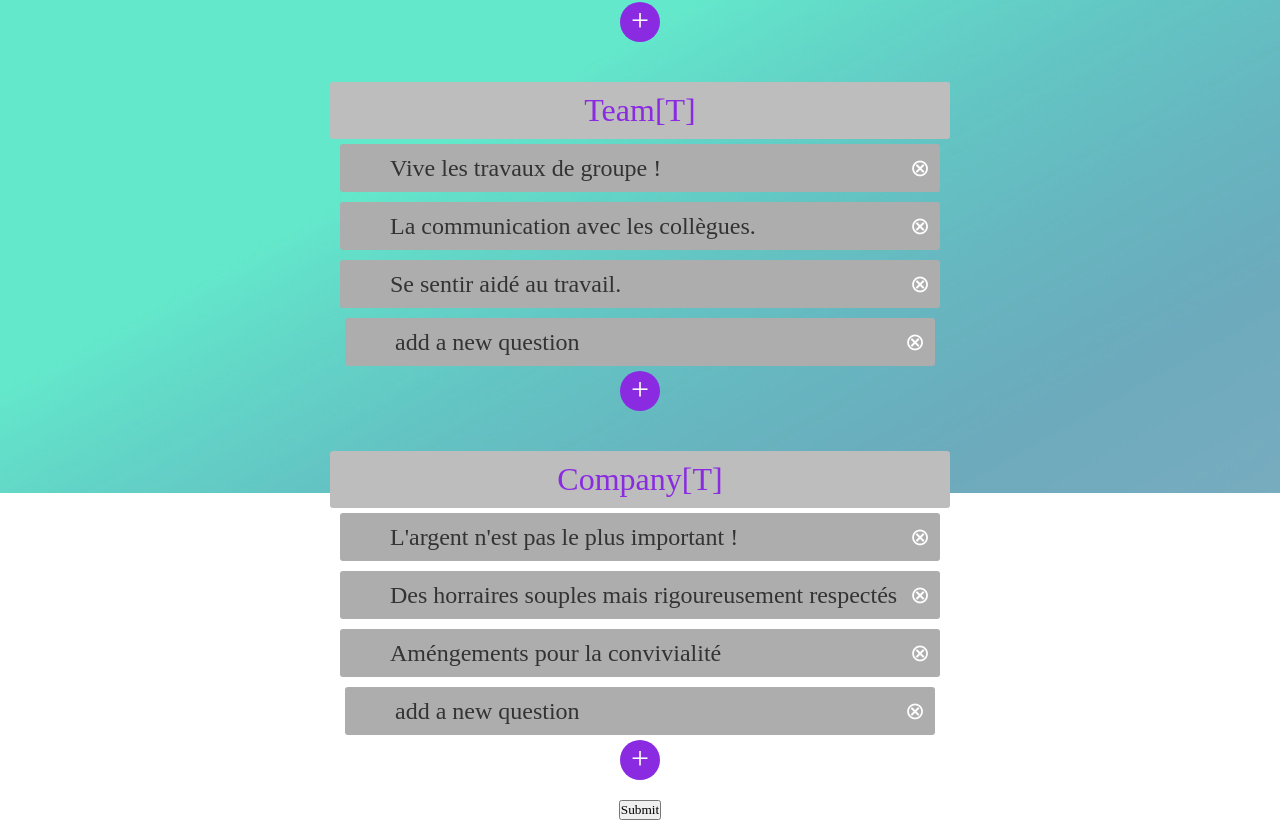
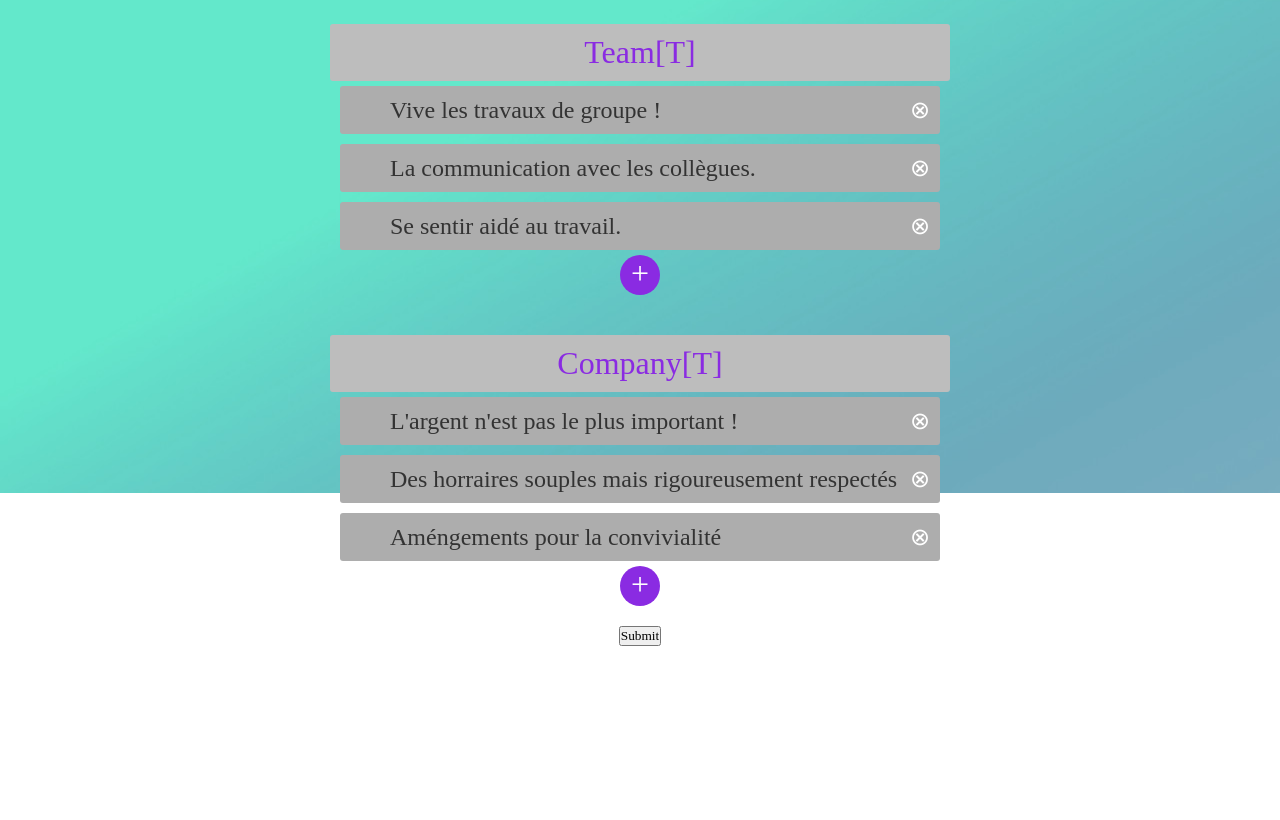
Before and after one commit to marouank7/eBloom, a React (Create React App) app in the folder front_app/: page /backOffice in a window 1280 px wide. Shown: the part 307-1127 px from the top of the page. After the commit the page ends 953 px from the top, so only its background shows below. Built offline with nearby package versions, Linux system fonts and the light colour scheme.

Commit message:
BackOfficePage: add  MyTextArea with button is OK. By Pierre -18- 16h31

```diff
--- a/front_app/src/App.js
+++ b/front_app/src/App.js
@@ -6,7 +6,6 @@ import HomePage from './Components/employee_surveys/HomePage';
 import Smaily from './Components/employee_surveys/Smaily';
 import { BrowserRouter as Router, Switch, Route } from "react-router-dom";
 import BackOfficePage from './Components/admin_back-office/BackOfficePage';
-import MyButton from "./Components/admin_back-office/MyButton";
 
 
 
--- a/front_app/src/Components/admin_back-office/BackOfficePage.js
+++ b/front_app/src/Components/admin_back-office/BackOfficePage.js
@@ -15,7 +15,7 @@ class BackOfficePage extends Component {
         //================================================================
         this.state = {
             // for interactivity
-            //input : "none",
+            inputDisplay : -1,
             // data from database
             date: "2019-04-06",
             name: "Choose one", //name
@@ -133,7 +133,7 @@ class BackOfficePage extends Component {
         const numButton = e.target.key ;
 
             console.log("numButton"+ numButton);
-        this.setState({input :"block"})
+        this.setState({inputDisplay :"block"})
     }
 
     sendSurvey = (event) => {
@@ -163,6 +163,8 @@ class BackOfficePage extends Component {
         //     .then((response) => response.json())
     }
 
+    // Button process use
+    ShowAtNum = withIndexOfWantedTarget => this.setState({inputDisplay : withIndexOfWantedTarget}) ;
 
 
 
@@ -180,26 +182,20 @@ class BackOfficePage extends Component {
             console.log("problem with the choice")
            }
         }
+
+        // ___Short Names___
+
         const _container = this.state.categories ;
+        const _display = this.state.inputDisplay ;
 
-
-
-        // return(
-        //     <div className="back-office-page">
-        //          {this.state.containing.map( (set,index) =>
-        //                 <CategoryMenu mainState={set}  inputs={this.smartAction} clef={index}/>
-        //             )
-        //          }
-        //     </div>
-        // )
         return(
             <form className="back-office-page" onSubmit={this.sendSurvey}>
-                    {_container.map(
+                    {_container.map(            // list & display categories objects as 'set' with properties type (string), topics (array of question objects).
                         (set,index) =>
                             (<div className="category-menu" key={index}>
                                 <div className="category-box">
                                     <div className="category-head inBox-size">
-                                        <div>{set.type}</div>
+                                         <div>{set.type}</div>
                                             <SmartButton role="toShow" act={this.clicker} num={index}/>
                                     </div>
                                     {set.topics.map(
@@ -214,8 +210,11 @@ class BackOfficePage extends Component {
                                         }
                                     )}
                                     {/* <input type="text" style={{"display": this.state.input}}/> */}
-                                    <MyTextArea visible={this.state.input} button={<SmartButton role="toRemove" process={alert}/>} />
-                                    <SmartButton role="toAdd" act={this.clicker} num={index} />
+                                    <MyTextArea
+                                        visible={ _display == index ? "block" : "none"}
+                                        button= {<SmartButton role="toRemove" process={alert} />}
+                                    />
+                                    <SmartButton role="toAdd" process={this.ShowAtNum} num={index} />
                                 </div>
                             </div>
                             )
--- a/front_app/src/Components/admin_back-office/MyTextArea.js
+++ b/front_app/src/Components/admin_back-office/MyTextArea.js
@@ -20,6 +20,7 @@ const MyTextArea = ({visible, button}) => {
         if ( getInput) {
             console.log(event.target.id, event.which);
 
+            // Handles the spacebar side effects
             const ecode = event.keyCode || event.which ;
             if(ecode == 32 && event.stopPropagation) {
                 event.stopPropagation() ;
@@ -48,16 +49,16 @@ const MyTextArea = ({visible, button}) => {
         }
     }
 
-    // truncate data stored from inputs
-    const clearInput = event => {
-        console.log("truncate my button")
-        setInputData('');
-    }
+    // truncate data stored from inputs <> no use here . Check on button props.
+    // const clearInput = event => {
+    //     console.log("truncate my button")
+    //     setInputData('');
+    // }
 
     return (
         <div style={{"display": visible, "width" : "600px"}}>
 
-            <div className="back-off-question" tabindex="0"
+            <div className="back-off-question" tabIndex="0"
                 id="0" onFocus={(e) => { setToGetInput(true); setInputData(waitingText)} }
                 onKeyDown ={(e) => takeInput(e)}
             >
--- a/front_app/src/Components/admin_back-office/SmartButton.js
+++ b/front_app/src/Components/admin_back-office/SmartButton.js
@@ -21,7 +21,7 @@ const SmartButton = ({role, process, num}) => {
     }
 
     return (
-    <div className={styles[role]} onClick={(event)=>process(event)} key={num}>
+    <div className={styles[role]} onClick={(event)=>process(num)} key={num}>
        <div className="abstract-it">{symbols[role]}</div>
     </div>
     )
--- a/front_app/src/Components/employee_surveys/KickOffPage.js
+++ b/front_app/src/Components/employee_surveys/KickOffPage.js
@@ -33,7 +33,7 @@ export default class KickOffPage extends Component {
 
 
     fetchApi = () => {
-        axios.get('http://192.168.0.162:3005/surveys/5')
+        axios.get('http://192.168.0.162:3005/surveys/6')
         .then((response) => {
             // handle success
 
```
